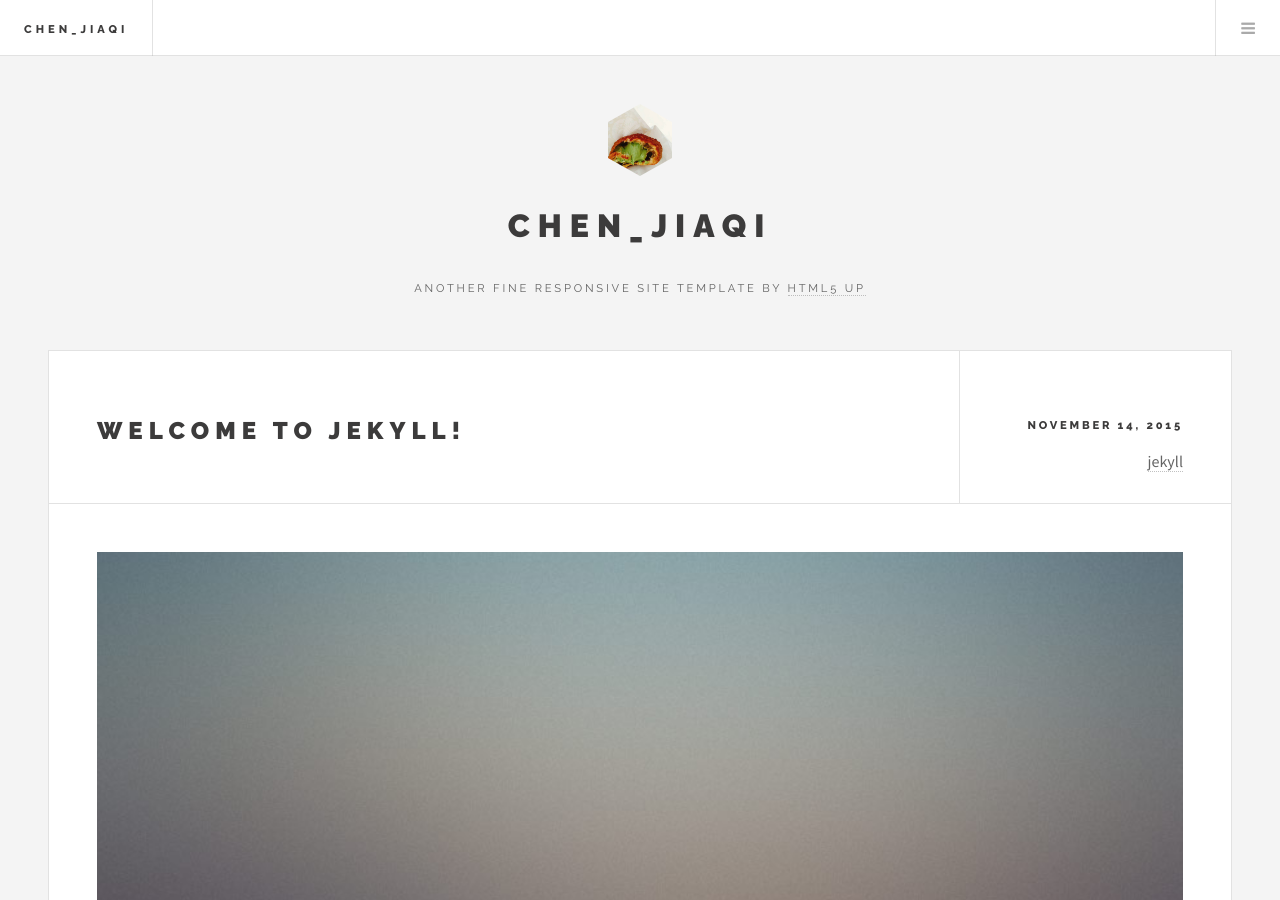
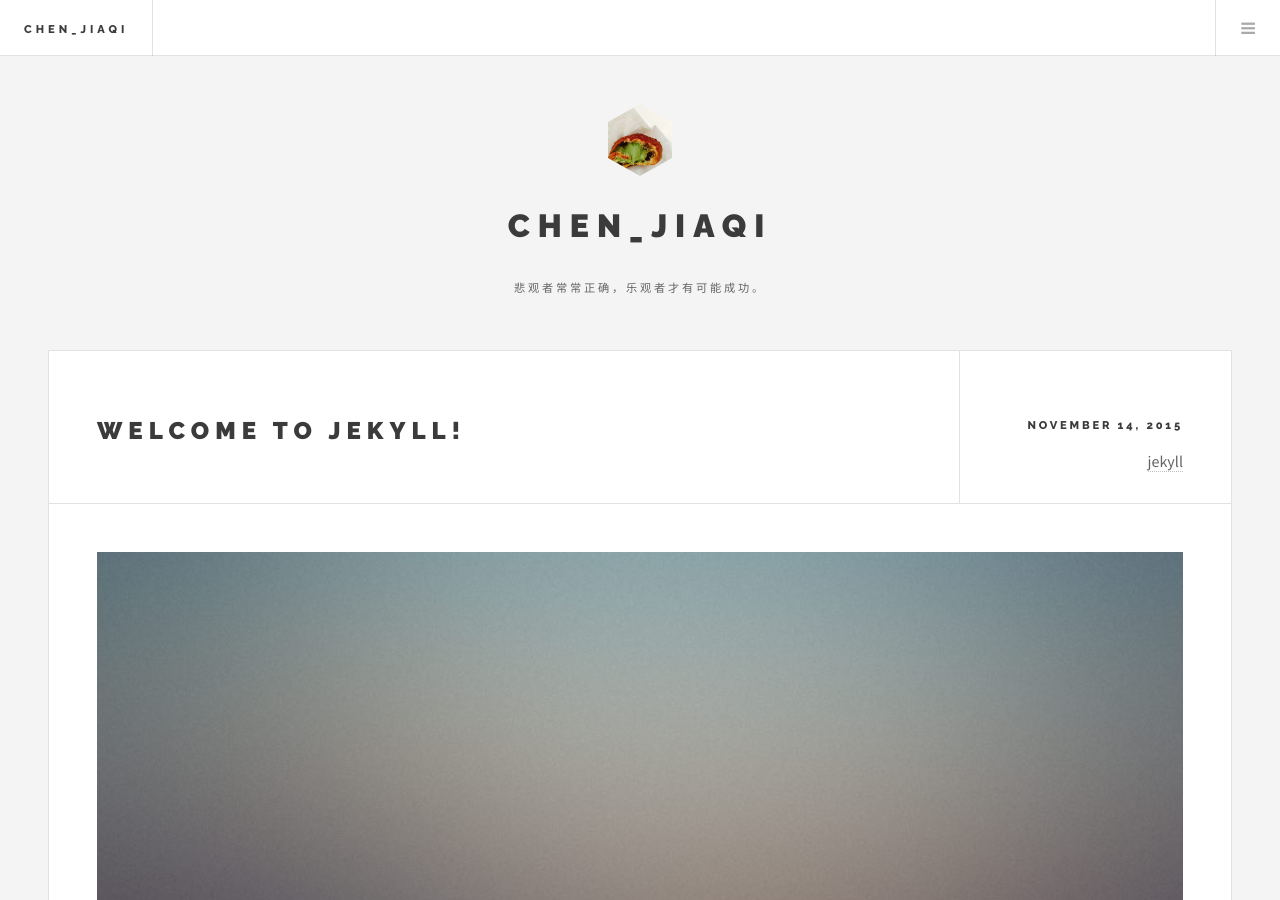
Before and after one commit to dqyxw/dqyxw.github.io, a Jekyll site: the page built from index.html, in a window 1280 px wide and 900 px high. Built offline with Jekyll 4.4.1, drawn with Linux system fonts in a browser that asks for light colours; the list of posts is cut into pages by our own code; some of the changed text lies outside the part shown.

Commit message:
修改各项乱七八糟

```diff
--- a/_config.yml
+++ b/_config.yml
@@ -16,3 +16,5 @@ paginate: 4
 author: 陈嘉祁
 
 gems: [jekyll-paginate]
+
+introduction: 悲观者常常正确，乐观者才有可能成功。
--- a/_includes/footer.html
+++ b/_includes/footer.html
@@ -5,5 +5,5 @@
 		<li><a href="/feed.xml" class="fa-rss"><span class="label">RSS</span></a></li>
 		<li><a href="mailto:{{ site.email }}" class="fa-envelope"><span class="label">Email</span></a></li>
 	</ul>
-  <p class="copyright">Copyright &copy; 2015 {{ site.author }}</p>
+  <p class="copyright">Copyright &copy; 2019 {{ site.author }}</p>
 </section>
--- a/_includes/intro.html
+++ b/_includes/intro.html
@@ -2,7 +2,7 @@
   <a href="{{ site.url }}" class="logo"><img src="/images/logo.jpg" alt="" /></a>
 	<header>
     <h2>{{ site.title }}</h2>
-		<p>Another fine responsive site template by <a href="http://html5up.net">HTML5 UP</a>
+		<p>{{ site.introduction }}<!-- <a href="http://html5up.net">HTML5 UP</a> -->
     </p>
 	</header>
 </section>
```
